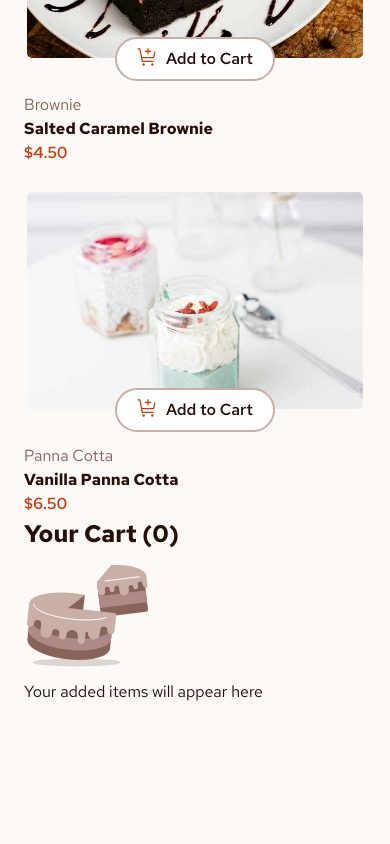
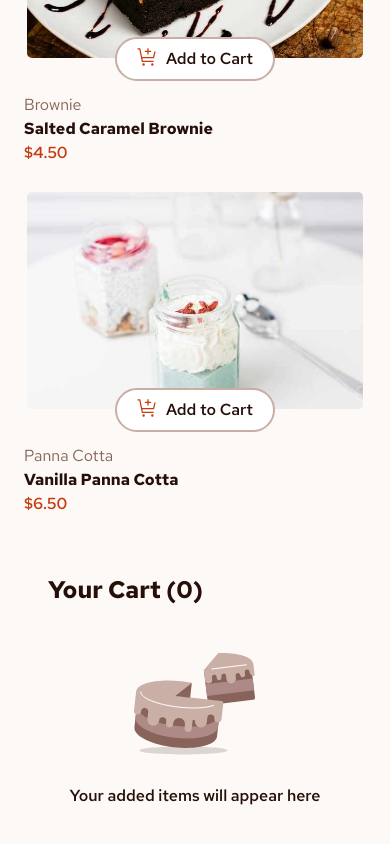
Before and after one commit to VendettaJoy/fem-reactjs-product-list-with-cart, a React (Vite) app: page / in a window 390 px wide. Shown: the part 2730-3574 px from the top of the page. Before the commit the page ends 3454 px from the top, so only its background shows below. Built offline with nearby package versions, Linux system fonts and the light colour scheme.

Commit message:
Style Cart for Mobile
Styled the cart which has two states, empty and non-empty.

For the carbon-neutral delivery element, it was impossible to have the icon and text on one line without reducing the font size of the text to something less than 16px so it has been styled to be on separate lines

```diff
--- a/src/components/Cart/Cart.jsx
+++ b/src/components/Cart/Cart.jsx
@@ -2,6 +2,8 @@ import { useContext } from "react";
 import { CartContext } from "../../context/CartContext";
 import CartList from "./CartList";
 import EmptyCartIllustration from "/images/illustration-empty-cart.svg";
+import CarbonNeutralIcon from "/images/icon-carbon-neutral.svg";
+import classes from "./cart.module.css";
 
 const Cart = ({ setIsModalOpen }) => {
 	const { cart, totalPrice } = useContext(CartContext);
@@ -10,6 +12,11 @@ const Cart = ({ setIsModalOpen }) => {
 		return accumulator + item.amount;
 	}, 0);
 	const orderTotal = `$${totalPrice.toFixed(2)}`;
+
+	const cartStyles =
+		cart.length > 0
+			? `${classes.cartContent} ${classes.cartNotEmpty}`
+			: `${classes.cartContent} ${classes.cartEmpty}`;
 
 	const handleConfirmOrder = () => {
 		// open modal
@@ -20,23 +27,46 @@ const Cart = ({ setIsModalOpen }) => {
 	};
 
 	return (
+		<div role="region" className={classes.cart}>
+			<h2 className={classes.cartHeading}>
+				Your Cart ({totalItemsInCart})
+			</h2>
+			<div className={cartStyles}>
+				{cart.length > 0 ? (
 					<>
-			<h2>Your Cart ({totalItemsInCart})</h2>
-			{cart.length > 0 ? (
-				<div>
 						<CartList list={cart} />
-					<p>Order Total {orderTotal}</p>
-					<button type="button" onClick={handleConfirmOrder}>
+						<p>
+							Order Total{" "}
+							<span className={classes.cartTotal}>
+								{orderTotal}
+							</span>
+						</p>
+						<div className={classes.cartDelivery}>
+							<img
+								src={CarbonNeutralIcon}
+								alt=""
+								aria-hidden="true"
+							/>
+							<p>This is a <span>carbon-neutral</span> delivery</p>
+						</div>
+						<button
+							type="button"
+							onClick={handleConfirmOrder}
+							className={classes.cartConfirmBtn}
+						>
 							Confirm Order
 						</button>
+					</>
+				) : (
+					<>
+						<img src={EmptyCartIllustration} alt=""></img>
+						<p className={classes.cartEmptyText}>
+							Your added items will appear here
+						</p>
+					</>
+				)}
 			</div>
-			) : (
-				<div>
-					<img src={EmptyCartIllustration} alt=""></img>
-					<p>Your added items will appear here</p>
 		</div>
-			)}
-		</>
 	);
 };
 export default Cart;
--- a/src/components/Cart/CartList.jsx
+++ b/src/components/Cart/CartList.jsx
@@ -1,8 +1,9 @@
 import CartListItem from "./CartListItem";
+import classes from "./cart.module.css"
 
 const CartList = ({ list }) => {
 	return (
-		<ul>
+		<ul className={classes.cartItems}>
 			{list.map((item) => (
 				<CartListItem key={item.id} item={item} />
 			))}
--- a/src/components/Cart/CartListItem.jsx
+++ b/src/components/Cart/CartListItem.jsx
@@ -1,6 +1,7 @@
 import { useContext } from "react";
 import { CartContext } from "../../context/CartContext";
 import CrossIcon from "/images/icon-remove-item.svg";
+import classes from "./cart.module.css";
 
 const CartListItem = ({ item }) => {
 	const { removeItem } = useContext(CartContext);
@@ -10,13 +11,21 @@ const CartListItem = ({ item }) => {
 	const totalPrice = `$${(item.price * item.amount).toFixed(2)}`;
 
 	return (
-		<li>
-			<img src={`${item.image}`} alt="" />
-			<p>{item.name}</p>
-			<p>{itemAmount}</p>
-			<p>{itemPrice}</p>
-			<p>{totalPrice}</p>
-			<button type="button" onClick={() => removeItem(item)}>
+		<li className={classes.cartItem}>
+			{/* <img src={`${item.image}`} alt="" /> */}
+			<div className={classes.cartItemInfo}>
+				<p>{item.name}</p>
+				<div className={classes.cartItemAmtPrice}>
+					<p>{itemAmount}</p>
+					<p>{itemPrice}</p>
+					<p>{totalPrice}</p>
+				</div>
+			</div>
+			<button
+				type="button"
+				onClick={() => removeItem(item)}
+				className={classes.cartItemDelBtn}
+			>
 				<img src={CrossIcon} alt="" />
 			</button>
 		</li>
--- /dev/null
+++ b/src/components/Cart/cart.module.css
@@ -0,0 +1,130 @@
+.cart {
+	background-color: var(--cart-background);
+	padding: 1.5rem;
+	margin-block-start: 2rem;
+	margin-block-end: 0.5rem;
+	border-radius: 0.75rem;
+}
+
+.cartHeading {
+	color: var(--cart-heading);
+	font-weight: var(--fw-bold);
+}
+
+.cartContent {
+	display: flex;
+	flex-direction: column;
+}
+
+/* Cart Empty */
+
+.cartEmpty {
+	align-items: center;
+	gap: 1rem;
+
+	padding-block-start: 2rem;
+	padding-block-end: 1rem;
+}
+
+.cartEmptyText {
+	color: var(--cart-empty-text);
+	font-weight: var(--fw-semi);
+}
+
+/* Cart Not Empty */
+
+.cartNotEmpty {
+	padding-block-start: 1rem;
+	gap: 1.5rem;
+}
+
+.cartItems {
+	list-style: none;
+	padding: 0;
+}
+
+.cartItem {
+	display: flex;
+	justify-content: space-between;
+	align-items: center;
+	padding-block-end: 1rem;
+	border-bottom: var(--item-btm-border);
+}
+
+.cartItems > li:not(:first-child) {
+	padding-block-start: 1rem;
+}
+
+.cartItemInfo {
+	display: grid;
+	gap: 0.5rem;
+}
+
+.cartItemInfo > p {
+	font-weight: var(--fw-semi);
+}
+
+.cartItemAmtPrice {
+	display: flex;
+	gap: 0.5rem;
+}
+
+.cartItemAmtPrice > p:nth-child(1) {
+	color: var(--item-amount);
+	font-weight: var(--fw-semi);
+	padding-inline-end: 0.5rem;
+}
+
+.cartItemAmtPrice > p:nth-child(2) {
+	color: var(--item-price);
+	font-weight: var(--fw-semi);
+}
+
+.cartItemAmtPrice > p:nth-child(3) {
+	color: var(--item-total-price);
+	font-weight: var(--fw-semi);
+}
+
+.cartItemDelBtn {
+	cursor: pointer;
+	background-color: var(--item-del-btn-background);
+	border: var(--item-del-btn-border);
+	border-radius: 50%;
+	padding: 0.25rem;
+}
+
+.cartNotEmpty > p {
+	display: flex;
+	justify-content: space-between;
+	align-items: center;
+}
+
+.cartTotal {
+	font-weight: var(--fw-bold);
+	font-size: 1.5rem;
+}
+
+.cartDelivery {
+	display: flex;
+	flex-direction: column;
+	justify-content: center;
+	align-items: center;
+
+	background-color: var(--delivery-background);
+	border-radius: 0.5rem;
+	padding-block: 0.75rem;
+
+	span {
+		font-weight: var(--fw-semi);
+	}
+}
+
+.cartConfirmBtn {
+	cursor: pointer;
+	border: var(--confirm-btn-border);
+	background-color: var(--confirm-btn-background);
+	color: var(--confirm-btn-foreground);
+	font-weight: var(--fw-semi);
+	border-radius: 100vh;
+	padding-block: 0.75rem;
+}
```
Lines whose indentation alone changed are shown as unchanged.
